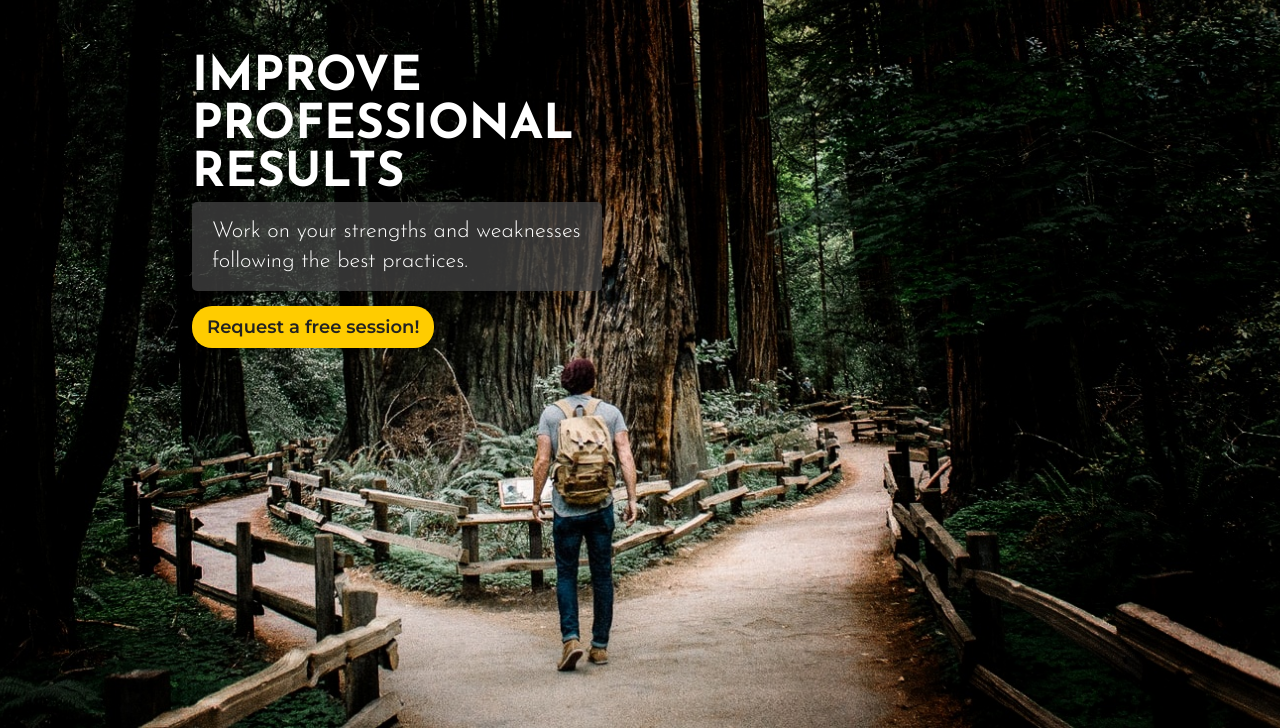
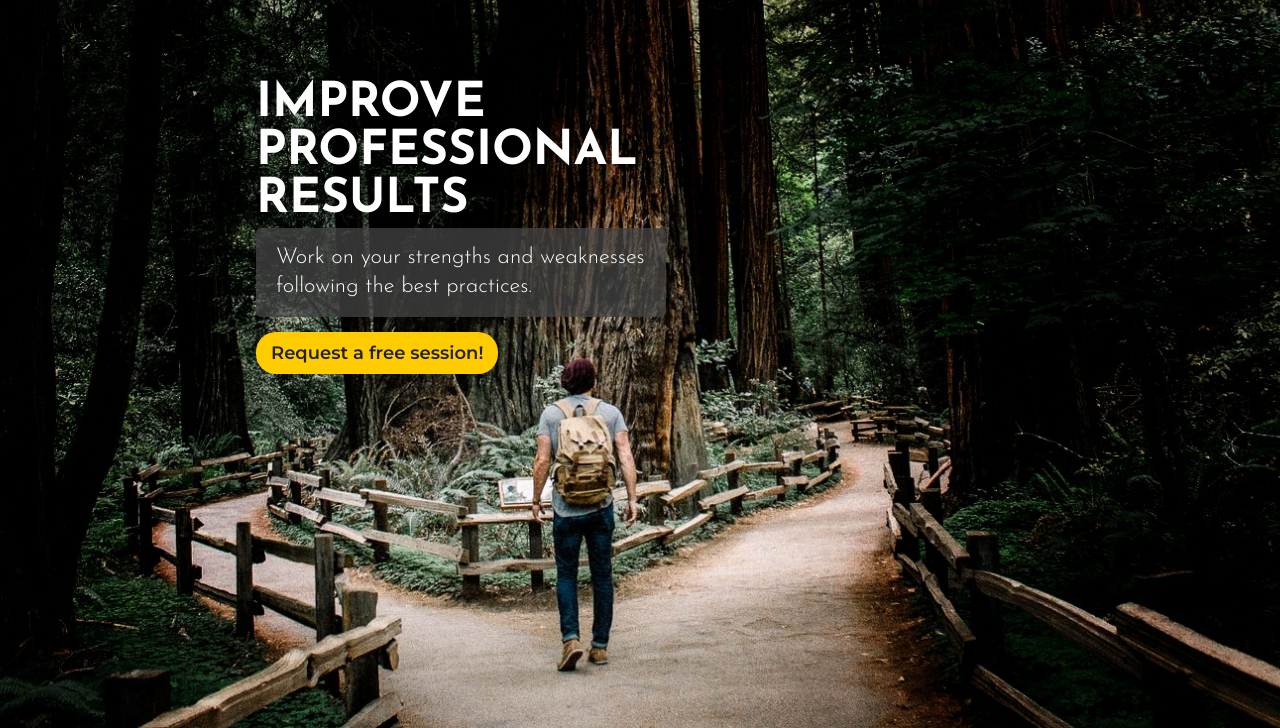
Before and after one commit to leoreboucas/desktop-tutorial, a plain HTML site: page index.html in a window 1280 px wide. Shown: the part 72-800 px from the top of the page. Drawn offline with Linux system fonts and the light colour scheme; a web font is replaced by a local one.

Commit message:
Position Hero

```diff
--- a/style.css
+++ b/style.css
@@ -57,8 +57,8 @@ section header h2 {
     /* height: 500px; */
     /* width: 800px; */
     margin: 0;
-    margin-top: 5%;
-    margin-left: 15%;
+    margin-top: 7%;
+    margin-left: 20%;
     /* background-color: aquamarine; */
 }
 
```
